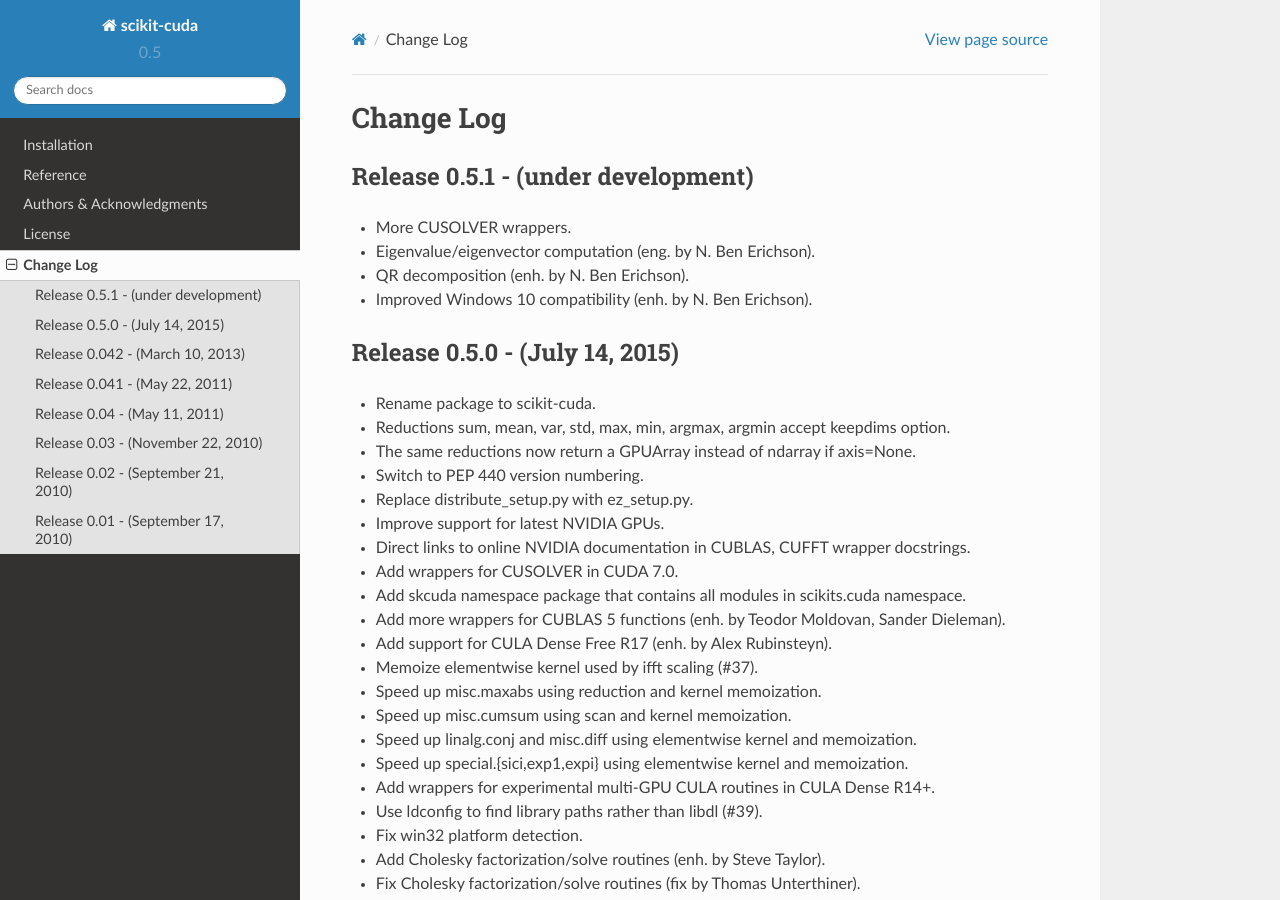
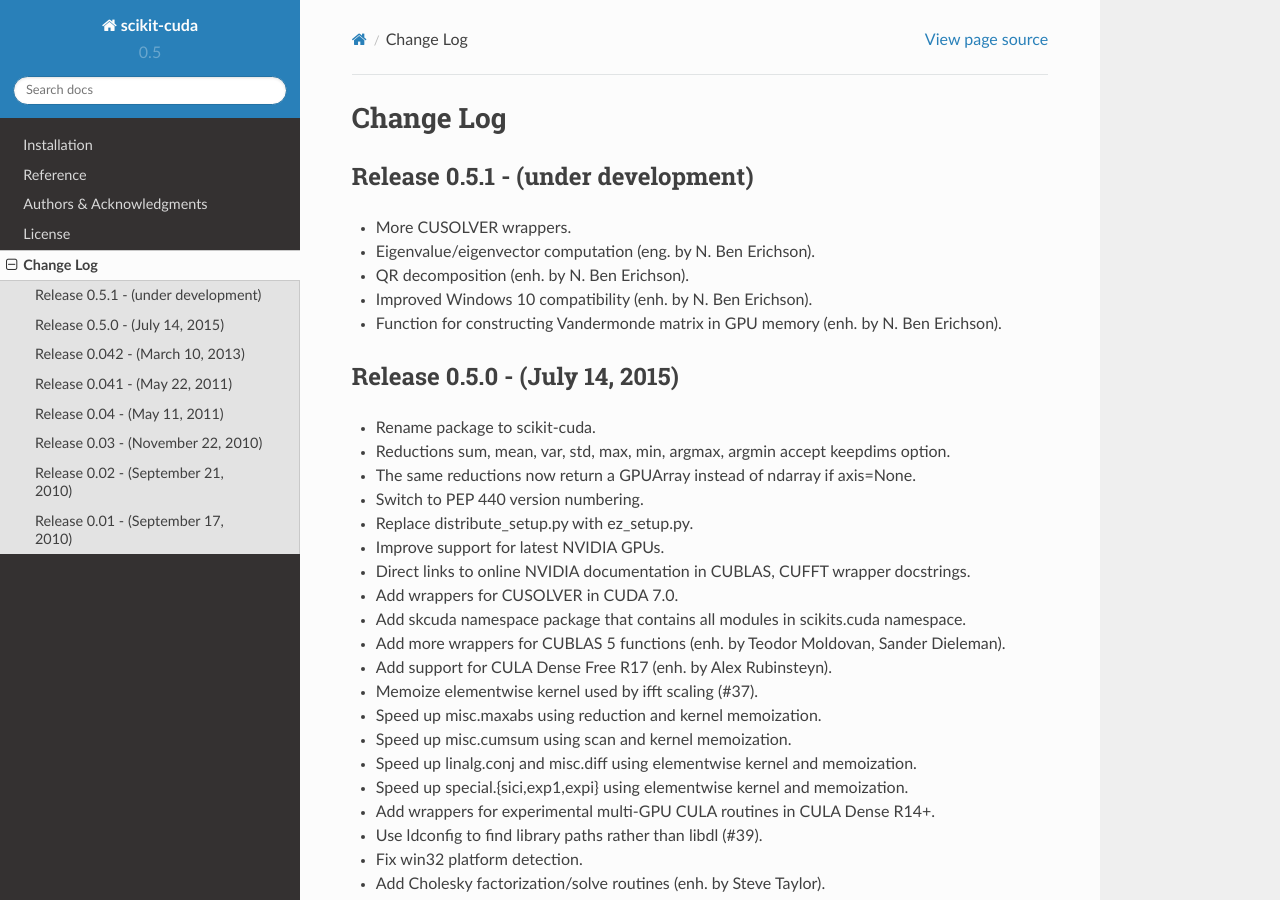
Before and after one commit to lebedov/scikit-cuda, a Sphinx documentation site: the page built from docs/source/changes.rst, in a window 1280 px wide and 900 px high. Built offline with Sphinx 7.4.7 and the Read the Docs theme 2.0.0, drawn with Linux system fonts in a browser that asks for light colours; formulas are drawn with MathJax 3.

Commit message:
Add vander to docs.

```diff
--- a/docs/source/changes.rst
+++ b/docs/source/changes.rst
@@ -9,6 +9,8 @@
 * Eigenvalue/eigenvector computation (eng. by N. Ben Erichson).
 * QR decomposition (enh. by N. Ben Erichson).
 * Improved Windows 10 compatibility (enh. by N. Ben Erichson).
+* Function for constructing Vandermonde matrix in GPU memory (enh. by N. Ben
+  Erichson).
 
 Release 0.5.0 - (July 14, 2015)
 -------------------------------
--- a/docs/source/reference_linalg.rst
+++ b/docs/source/reference_linalg.rst
@@ -35,3 +35,4 @@
    trace
    transpose
    tril
+   vander
```
